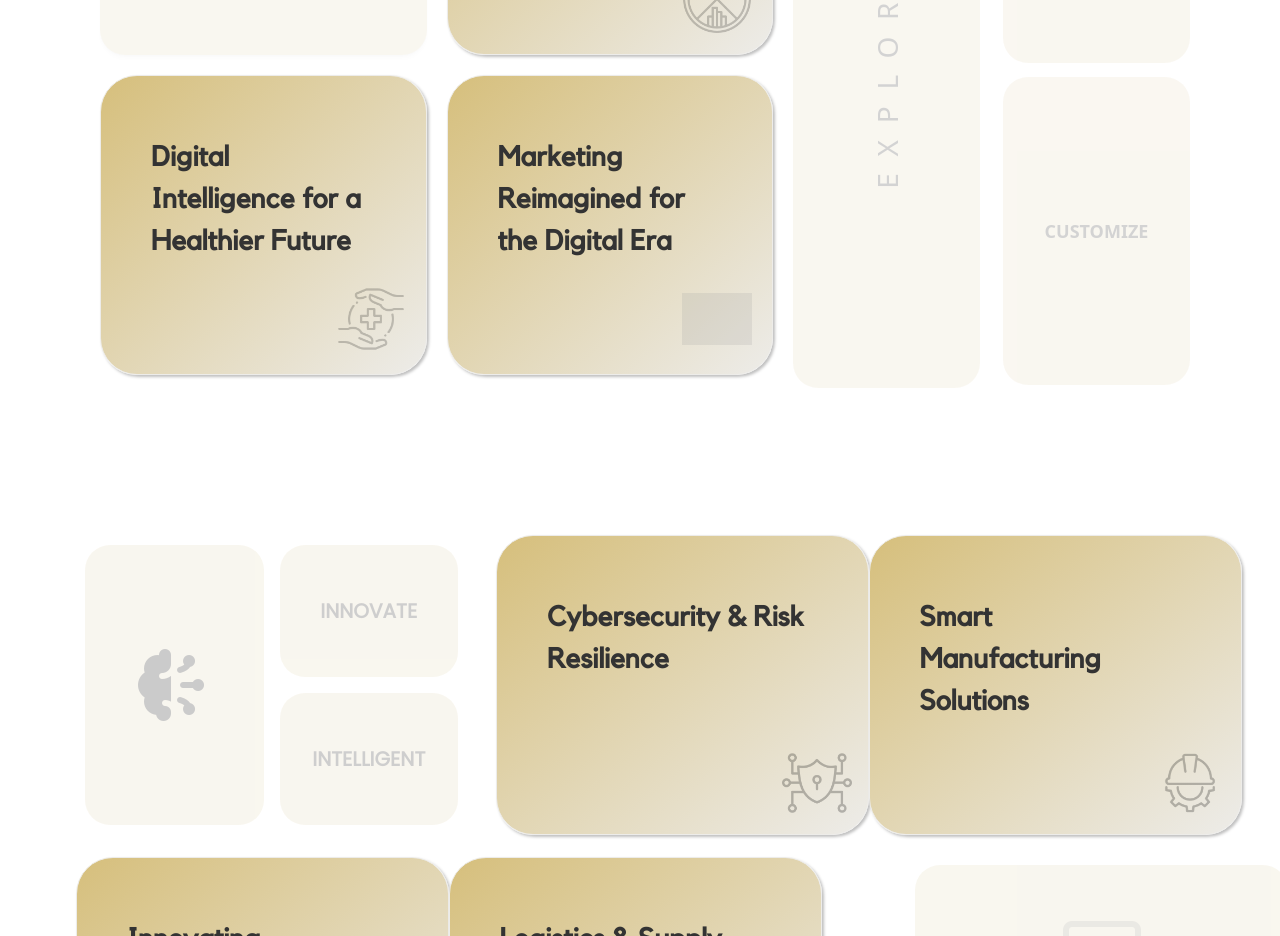
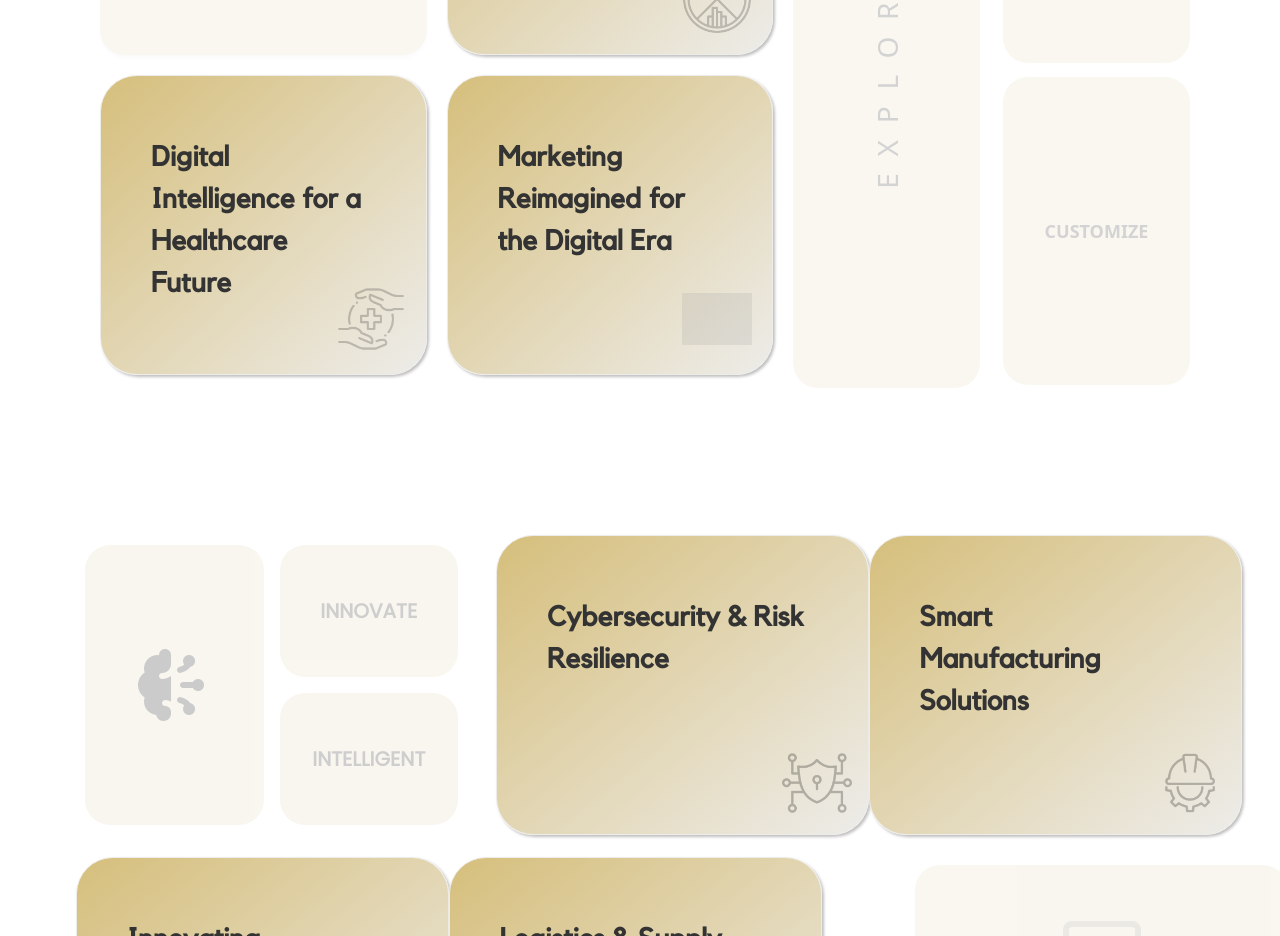
Before and after one commit to SelvaJames18/vibexio-nextgen-web-fr, a React (Vite) app: page /industry-focus in a window 1280 px wide. Shown: the part 1120-2056 px from the top of the page. Built offline with nearby package versions, Linux system fonts and the light colour scheme; grey boxes are pictures that could not be loaded; a web font is replaced by a local one.

Commit message:
second commit

```diff
--- a/src/components/cardgrid.jsx
+++ b/src/components/cardgrid.jsx
@@ -21,7 +21,7 @@ const cards = [
     },
   },
   {
-    title: 'Digital Intelligence for a Healthier Future',
+    title: 'Digital Intelligence for a Healthcare Future',
     image: healthImg,
     backContent: {
       backTitle: 'Innovating Healthcare Through Intelligent Digital Solutions',
```
